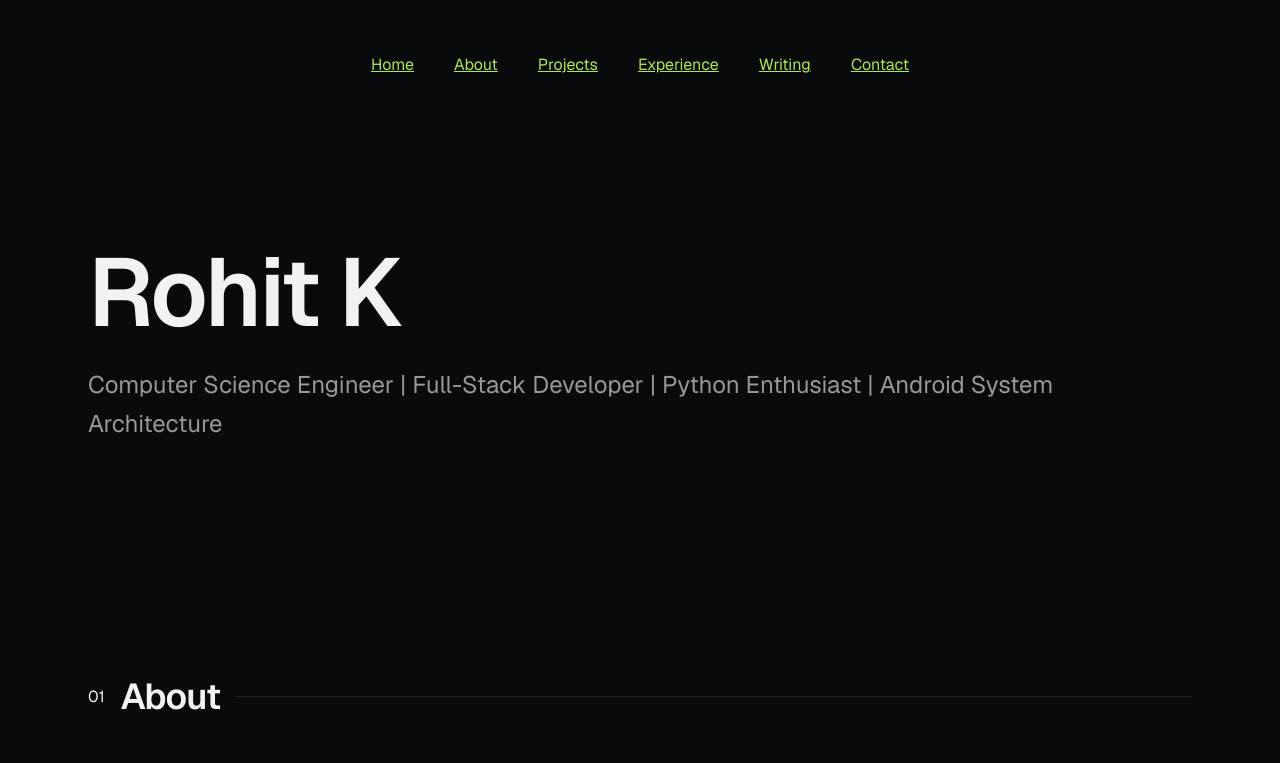
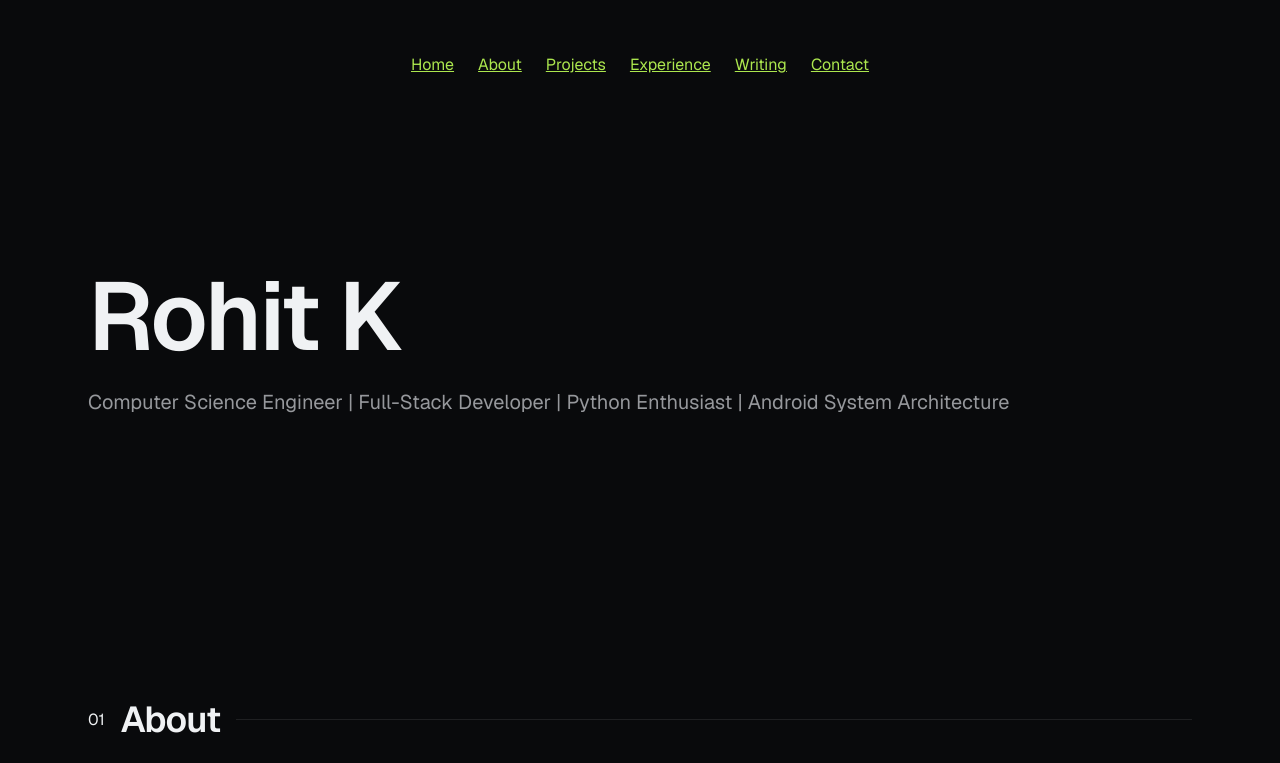
Before and after one commit to rohitkvanjre/Rohit_K_Vanjre_Portfolio, a plain HTML site: page index.html in a window 1280 px wide. Shown: the top 763 px of the page. Drawn offline with nearby package versions, Linux system fonts and the light colour scheme.

Commit message:
Make layout responsive with media queries

```diff
--- a/style.css
+++ b/style.css
@@ -50,14 +50,15 @@ a {
 }
 nav ul {
     display: flex;
-    gap: 40px;
+    gap: 24px;
     justify-content: center;
     list-style: none;
     padding: 0;
     margin: 20px 0;
+    flex-wrap: wrap;
 }
 #hero h1 {
-    font-size: 96px;
+    font-size: 48px;
     line-height: 1.05;
     font-weight: 600;
     letter-spacing: -0.025em;
@@ -66,7 +67,7 @@ nav ul {
 
 #hero p {
     color: var(--muted-foreground);
-    font-size: 24px;
+    font-size: 20px;
     margin-bottom: 40px;
 }
 
@@ -82,10 +83,11 @@ section {
     padding: 96px 0;
 }
 
-hero h1 {
+@media (min-width: 768px) {
+  #hero h1 {
     font-size: 96px;
-    line-height: 1.05;
-    font-weight: 600;
-    letter-spacing: -0.025em;
-    margin: 0;
+  }
+  section {
+    padding: 120px 0;
+  }
 }
```
